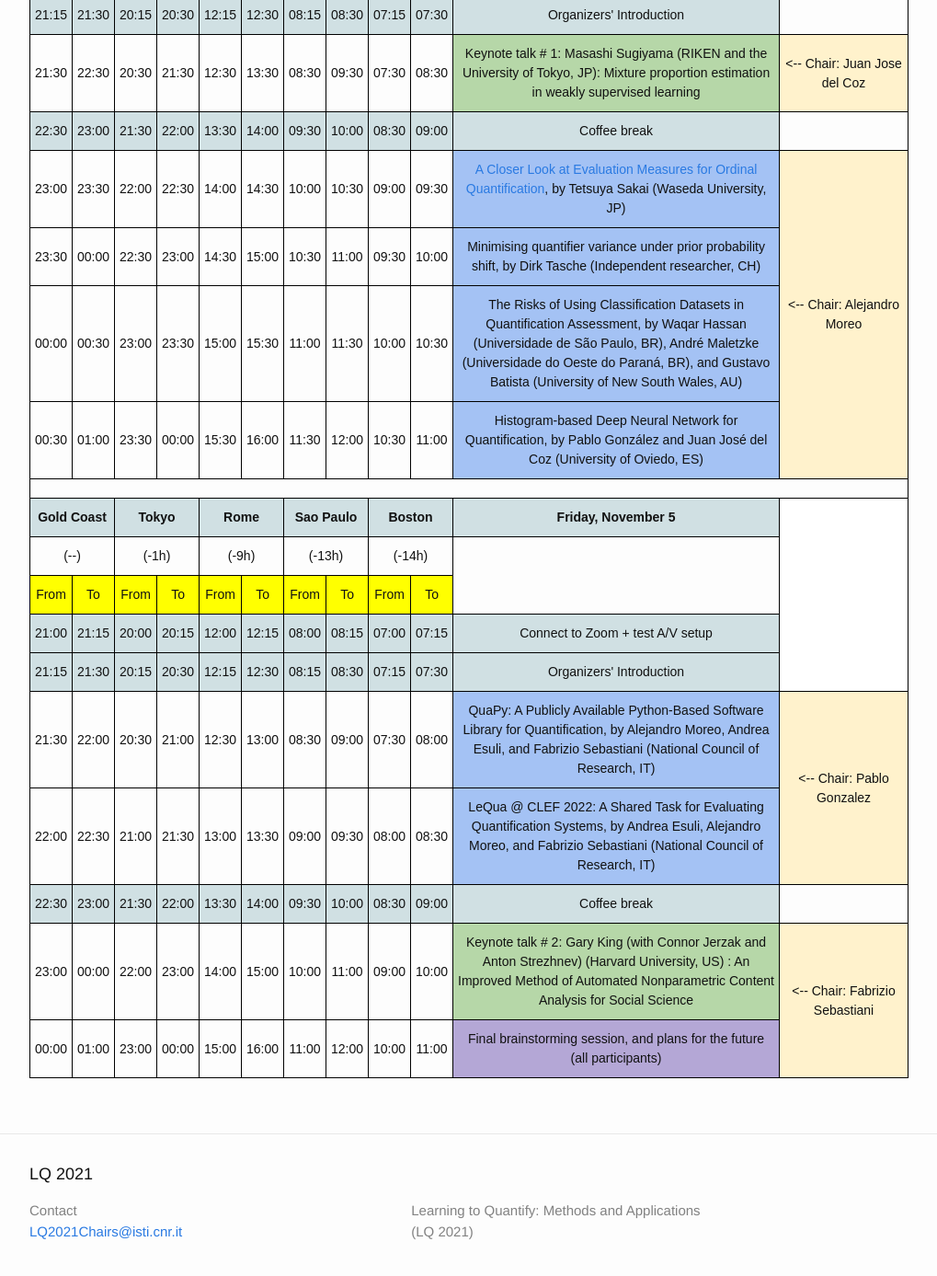
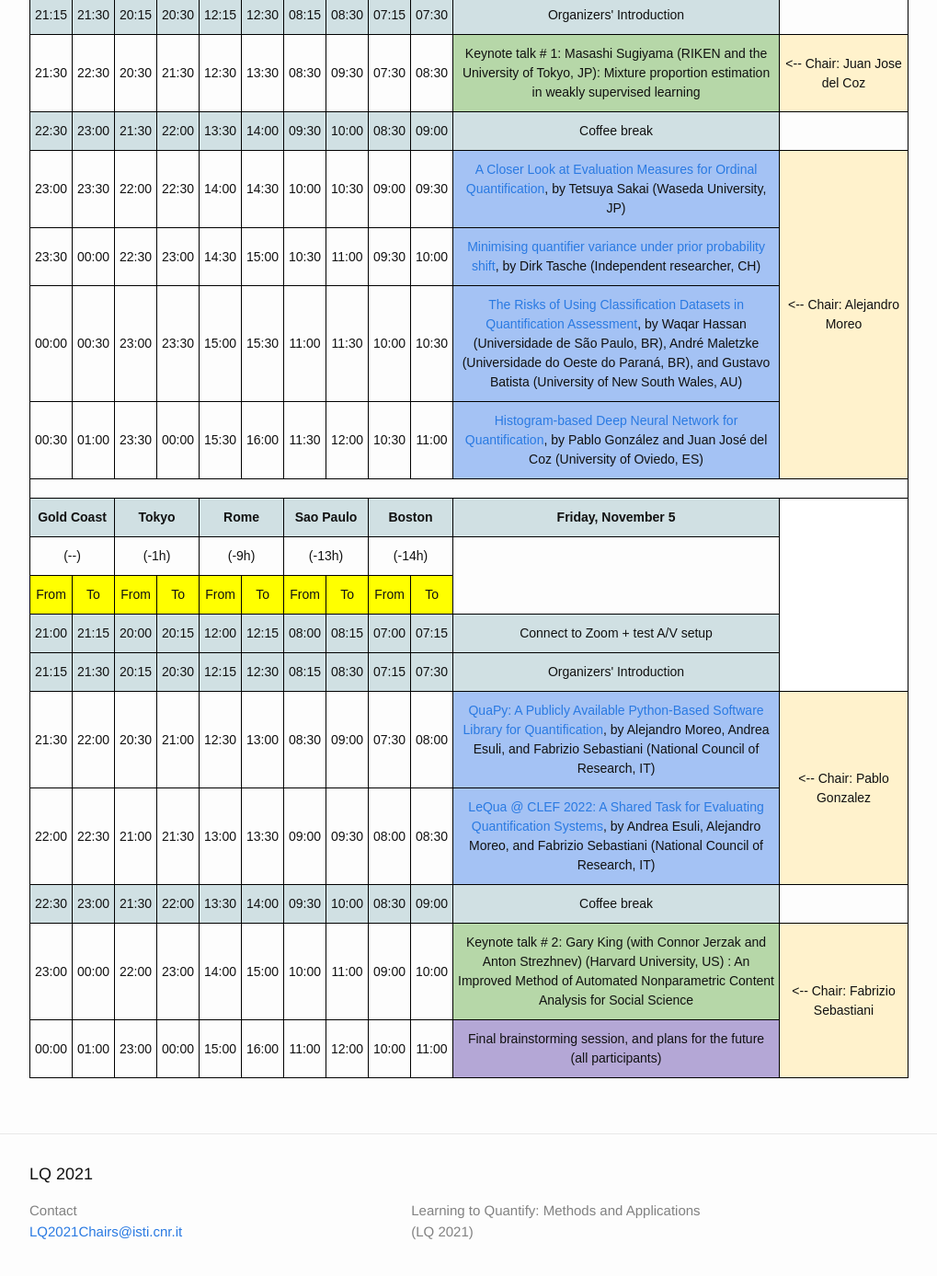
Before and after one commit to cikmlq2021/cikmlq2021.github.io, a Jekyll site: the page built from _pages/program.md, in a window 1280 px wide and 1400 px high, scrolled down 590 px. Shown: the top 1387 px of the window at 92% size, without its empty margins (238-1257 px from the left). Built offline with Jekyll 4.4.1, drawn with Linux system fonts in a browser that asks for light colours.

Commit message:
adding links

```diff
--- a/_pages/program.md
+++ b/_pages/program.md
@@ -151,7 +151,7 @@ The workshop will be held in two half-day sessions on two separate days, Novembe
     <td class="tg-nrix"><span style="font-weight:normal">11:00</span></td>
     <td class="tg-nrix"><span style="font-weight:normal">09:30</span></td>
     <td class="tg-nrix"><span style="font-weight:normal">10:00</span></td>
-    <td class="tg-duty"><span style="font-weight:normal;background-color:#A4C2F4">Minimising quantifier variance under prior probability shift, by Dirk Tasche (Independent researcher, CH)</span></td>
+    <td class="tg-duty"><span style="font-weight:normal;background-color:#A4C2F4"><a href="https://ceur-ws.org/Vol-3052/paper22.pdf">Minimising quantifier variance under prior probability shift</a>, by Dirk Tasche (Independent researcher, CH)</span></td>
   </tr>
   <tr>
     <td class="tg-nrix"><span style="font-weight:normal">00:00</span></td>
@@ -164,7 +164,7 @@ The workshop will be held in two half-day sessions on two separate days, Novembe
     <td class="tg-nrix"><span style="font-weight:normal">11:30</span></td>
     <td class="tg-nrix"><span style="font-weight:normal">10:00</span></td>
     <td class="tg-nrix"><span style="font-weight:normal">10:30</span></td>
-    <td class="tg-duty"><span style="font-weight:normal;background-color:#A4C2F4">The Risks of Using Classification Datasets in Quantification Assessment, by Waqar Hassan (Universidade de São Paulo, BR), André Maletzke (Universidade do Oeste do Paraná, BR), and Gustavo Batista (University of New South Wales, AU)</span></td>
+    <td class="tg-duty"><span style="font-weight:normal;background-color:#A4C2F4"><a href="https://ceur-ws.org/Vol-3052/paper23.pdf">The Risks of Using Classification Datasets in Quantification Assessment</a>, by Waqar Hassan (Universidade de São Paulo, BR), André Maletzke (Universidade do Oeste do Paraná, BR), and Gustavo Batista (University of New South Wales, AU)</span></td>
   </tr>
   <tr>
     <td class="tg-nrix"><span style="font-weight:normal">00:30</span></td>
@@ -177,7 +177,7 @@ The workshop will be held in two half-day sessions on two separate days, Novembe
     <td class="tg-nrix"><span style="font-weight:normal">12:00</span></td>
     <td class="tg-nrix"><span style="font-weight:normal">10:30</span></td>
     <td class="tg-nrix"><span style="font-weight:normal">11:00</span></td>
-    <td class="tg-duty"><span style="font-weight:normal;background-color:#A4C2F4">Histogram-based Deep Neural Network for Quantification, by Pablo González and Juan José del Coz (University of Oviedo, ES)</span></td>
+    <td class="tg-duty"><span style="font-weight:normal;background-color:#A4C2F4"><a href="https://ceur-ws.org/Vol-3052/abstract2.pdf">Histogram-based Deep Neural Network for Quantification</a>, by Pablo González and Juan José del Coz (University of Oviedo, ES)</span></td>
   </tr>
   <tr>
     <td class="tg-cly1" colspan="12" rowspan="3"></td>
@@ -252,7 +252,7 @@ The workshop will be held in two half-day sessions on two separate days, Novembe
     <td class="tg-nrix"><span style="font-weight:normal">09:00</span></td>
     <td class="tg-nrix"><span style="font-weight:normal">07:30</span></td>
     <td class="tg-nrix"><span style="font-weight:normal">08:00</span></td>
-    <td class="tg-duty"><span style="font-weight:normal;background-color:#A4C2F4">QuaPy: A Publicly Available Python-Based Software Library for Quantification, by Alejandro Moreo, Andrea Esuli, and Fabrizio Sebastiani (National Council of Research, IT)</span></td>
+    <td class="tg-duty"><span style="font-weight:normal;background-color:#A4C2F4"><a href="https://ceur-ws.org/Vol-3052/abstract3.pdf">QuaPy: A Publicly Available Python-Based Software Library for Quantification</a>, by Alejandro Moreo, Andrea Esuli, and Fabrizio Sebastiani (National Council of Research, IT)</span></td>
     <td class="tg-za92" rowspan="2">&lt;-- Chair: Pablo Gonzalez</td>
   </tr>
   <tr>
@@ -266,7 +266,7 @@ The workshop will be held in two half-day sessions on two separate days, Novembe
     <td class="tg-nrix"><span style="font-weight:normal">09:30</span></td>
     <td class="tg-nrix"><span style="font-weight:normal">08:00</span></td>
     <td class="tg-nrix"><span style="font-weight:normal">08:30</span></td>
-    <td class="tg-duty"><span style="font-weight:normal;background-color:#A4C2F4">LeQua @ CLEF 2022: A Shared Task for Evaluating Quantification Systems, by Andrea Esuli, Alejandro Moreo, and Fabrizio Sebastiani (National Council of Research, IT)</span></td>
+    <td class="tg-duty"><span style="font-weight:normal;background-color:#A4C2F4"><a href="https://ceur-ws.org/Vol-3052/abstract4.pdf">LeQua @ CLEF 2022: A Shared Task for Evaluating Quantification Systems</a>, by Andrea Esuli, Alejandro Moreo, and Fabrizio Sebastiani (National Council of Research, IT)</span></td>
   </tr>
   <tr>
     <td class="tg-lqqp"><span style="font-weight:normal;background-color:#D0E0E3">22:30</span></td>
```
